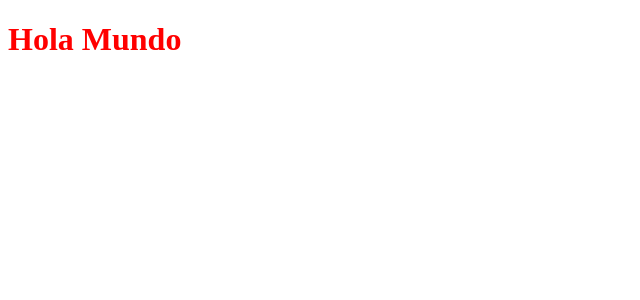
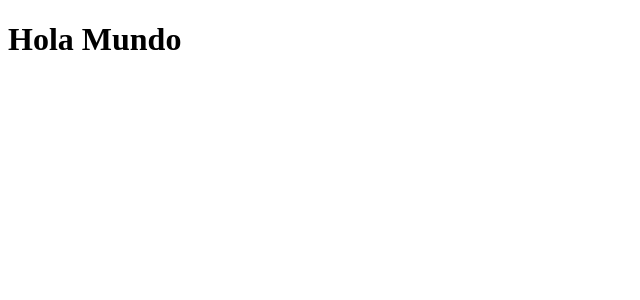
Before and after one commit to ImMPrada/art_musseum, a React app: page / in a window 1280 px wide. Shown: the top 300 px of the page, without its empty margins (0-640 px from the left). Built offline with nearby package versions, Linux system fonts and the light colour scheme.

Commit message:
Add partial to main.scss

```diff
--- /dev/null
+++ b/src/assets/styles/main.scss
@@ -0,0 +1 @@
+@import './constants';
--- a/src/components/App.jsx
+++ b/src/components/App.jsx
@@ -1,5 +1,5 @@
 import React from 'react';
-import './styles.scss'
+import '../assets/styles/main.scss'
 
 const App = () => <h1>Hola Mundo</h1>;
 
```
